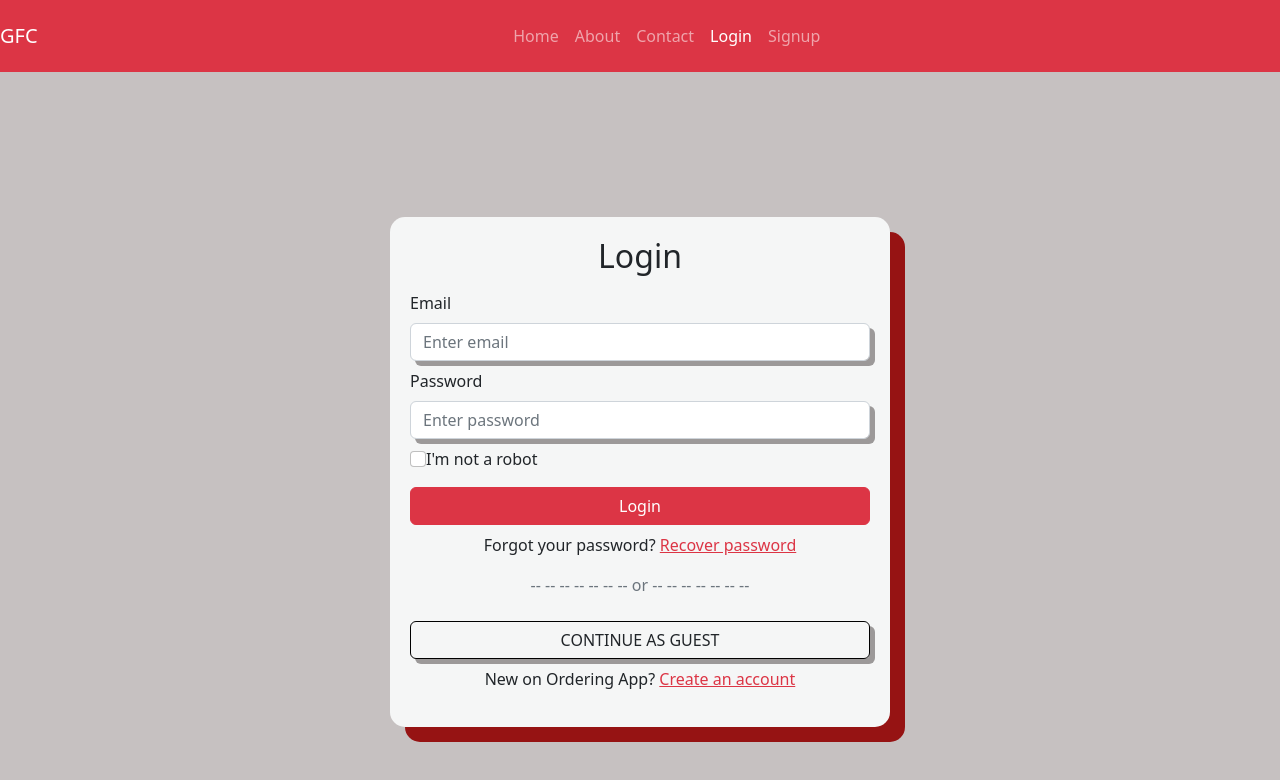
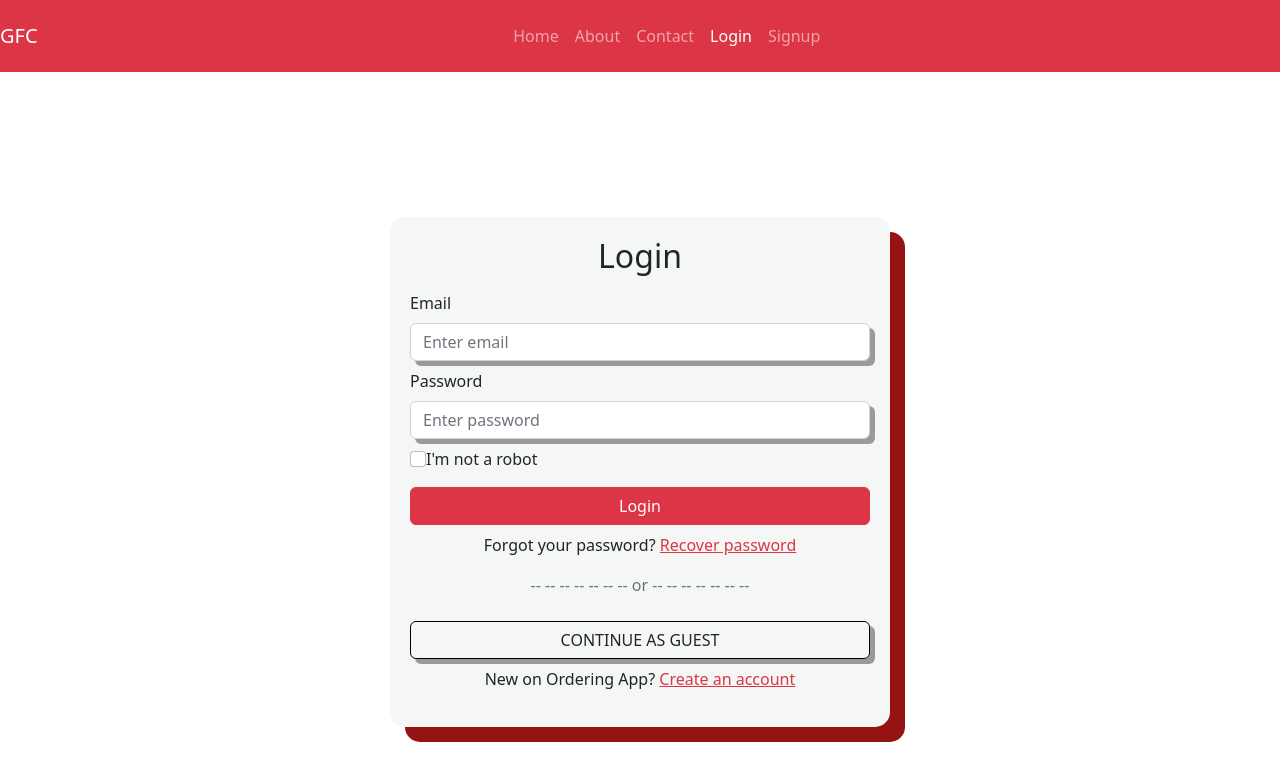
Before and after one commit to TrimZymberi/GFC-Web-application, a React (Vite) app: page /login in a window 1280 px wide. Shown: the top 780 px of the page. Built offline with nearby package versions, Linux system fonts and the light colour scheme.

Commit message:
change background color

```diff
--- a/src/styles/Login.css
+++ b/src/styles/Login.css
@@ -5,7 +5,7 @@
 
  .wrapper{
      height: 100vh;
-     background-color: rgb(198, 193, 193);
+     /* background-color: rgb(198, 193, 193); */
  }
  .login{
      background-color: rgb(245, 246, 246);
--- a/src/styles/Signup.css
+++ b/src/styles/Signup.css
@@ -4,7 +4,7 @@
 
  }
  body{
-    background-color: rgb(198, 193, 193);
+    /* background-color: rgb(198, 193, 193); */
  }
 
  .wrapper{
```
